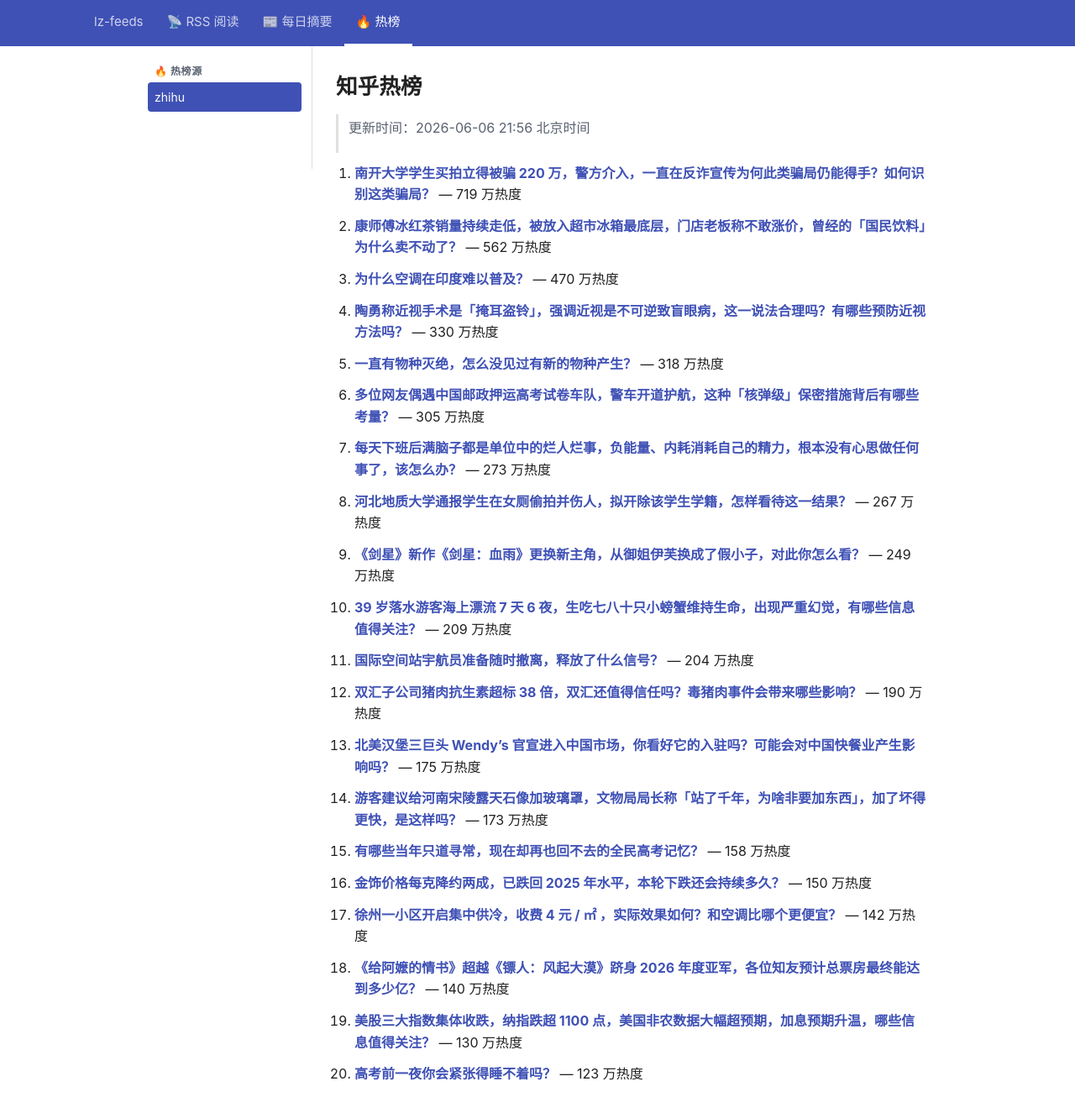
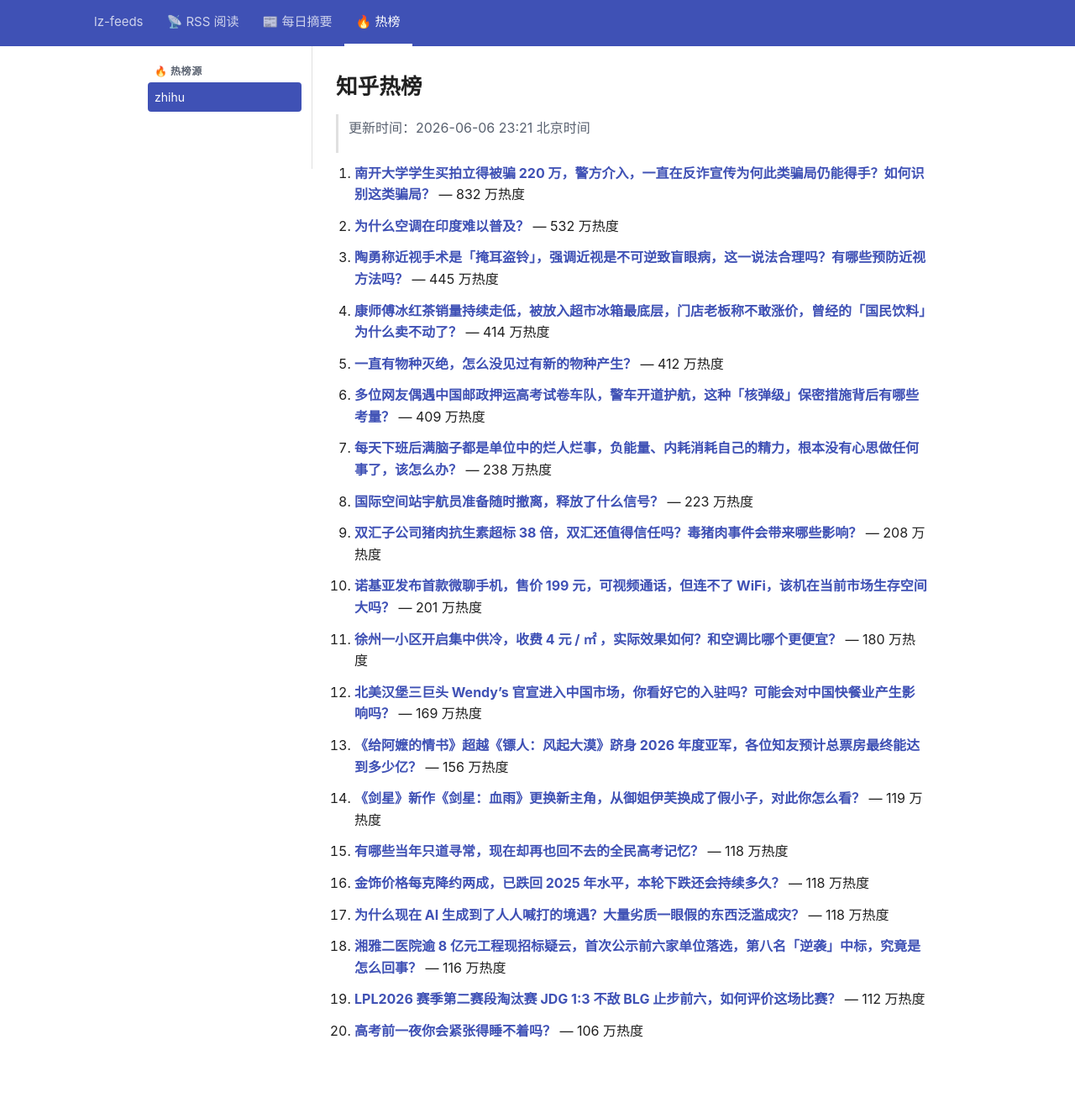
Before and after one commit to lizhang0101/lz-feeds, a Jekyll site: the page built from _hotlist/zhihu.md, in a window 1280 px wide and 1356 px high. Shown: the top 1325 px of the window at 84% size. Built offline with Jekyll 4.4.1, drawn with Linux system fonts in a browser that asks for light colours.

Commit message:
hotlist: 2026-06-06T15:21Z

```diff
--- a/_hotlist/zhihu.md
+++ b/_hotlist/zhihu.md
@@ -1,48 +1,48 @@
 ---
-updated: 2026-06-06 21:56 北京时间
+updated: 2026-06-06 23:21 北京时间
 count: 20
 ---
 
 # 知乎热榜
 
-> 更新时间：2026-06-06 21:56 北京时间
+> 更新时间：2026-06-06 23:21 北京时间
 
-1. **[南开大学学生买拍立得被骗 220 万，警方介入，一直在反诈宣传为何此类骗局仍能得手？如何识别这类骗局？](https://www.zhihu.com/question/2046240178335900195)** — 719 万热度
+1. **[南开大学学生买拍立得被骗 220 万，警方介入，一直在反诈宣传为何此类骗局仍能得手？如何识别这类骗局？](https://www.zhihu.com/question/2046240178335900195)** — 832 万热度
 
-2. **[康师傅冰红茶销量持续走低，被放入超市冰箱最底层，门店老板称不敢涨价，曾经的「国民饮料」为什么卖不动了？](https://www.zhihu.com/question/2046230219217020704)** — 562 万热度
+2. **[为什么空调在印度难以普及？](https://www.zhihu.com/question/2043478687870341842)** — 532 万热度
 
-3. **[为什么空调在印度难以普及？](https://www.zhihu.com/question/2043478687870341842)** — 470 万热度
+3. **[陶勇称近视手术是「掩耳盗铃」，强调近视是不可逆致盲眼病，这一说法合理吗？有哪些预防近视方法吗？](https://www.zhihu.com/question/2046232710452965574)** — 445 万热度
 
-4. **[陶勇称近视手术是「掩耳盗铃」，强调近视是不可逆致盲眼病，这一说法合理吗？有哪些预防近视方法吗？](https://www.zhihu.com/question/2046232710452965574)** — 330 万热度
+4. **[康师傅冰红茶销量持续走低，被放入超市冰箱最底层，门店老板称不敢涨价，曾经的「国民饮料」为什么卖不动了？](https://www.zhihu.com/question/2046230219217020704)** — 414 万热度
 
-5. **[一直有物种灭绝，怎么没见过有新的物种产生？](https://www.zhihu.com/question/2045413383533593052)** — 318 万热度
+5. **[一直有物种灭绝，怎么没见过有新的物种产生？](https://www.zhihu.com/question/2045413383533593052)** — 412 万热度
 
-6. **[多位网友偶遇中国邮政押运高考试卷车队，警车开道护航，这种「核弹级」保密措施背后有哪些考量？](https://www.zhihu.com/question/2046197883309913894)** — 305 万热度
+6. **[多位网友偶遇中国邮政押运高考试卷车队，警车开道护航，这种「核弹级」保密措施背后有哪些考量？](https://www.zhihu.com/question/2046197883309913894)** — 409 万热度
 
-7. **[每天下班后满脑子都是单位中的烂人烂事，负能量、内耗消耗自己的精力，根本没有心思做任何事了，该怎么办？](https://www.zhihu.com/question/1904719559950340879)** — 273 万热度
+7. **[每天下班后满脑子都是单位中的烂人烂事，负能量、内耗消耗自己的精力，根本没有心思做任何事了，该怎么办？](https://www.zhihu.com/question/1904719559950340879)** — 238 万热度
 
-8. **[河北地质大学通报学生在女厕偷拍并伤人，拟开除该学生学籍，怎样看待这一结果？](https://www.zhihu.com/question/2046526772502427388)** — 267 万热度
+8. **[国际空间站宇航员准备随时撤离，释放了什么信号？](https://www.zhihu.com/question/2046390911161067269)** — 223 万热度
 
-9. **[《剑星》新作《剑星：血雨》更换新主角，从御姐伊芙换成了假小子，对此你怎么看？](https://www.zhihu.com/question/2046527409537786157)** — 249 万热度
+9. **[双汇子公司猪肉抗生素超标 38 倍，双汇还值得信任吗？毒猪肉事件会带来哪些影响？](https://www.zhihu.com/question/2042585243748759358)** — 208 万热度
 
-10. **[39 岁落水游客海上漂流 7 天 6 夜，生吃七八十只小螃蟹维持生命，出现严重幻觉，有哪些信息值得关注？](https://www.zhihu.com/question/2046220683328370099)** — 209 万热度
+10. **[诺基亚发布首款微聊手机，售价 199 元，可视频通话，但连不了 WiFi，该机在当前市场生存空间大吗？](https://www.zhihu.com/question/2043731506648934117)** — 201 万热度
 
-11. **[国际空间站宇航员准备随时撤离，释放了什么信号？](https://www.zhihu.com/question/2046390911161067269)** — 204 万热度
+11. **[徐州一小区开启集中供冷，收费 4 元 / ㎡ ，实际效果如何？和空调比哪个更便宜？](https://www.zhihu.com/question/2046182461218841623)** — 180 万热度
 
-12. **[双汇子公司猪肉抗生素超标 38 倍，双汇还值得信任吗？毒猪肉事件会带来哪些影响？](https://www.zhihu.com/question/2042585243748759358)** — 190 万热度
+12. **[北美汉堡三巨头 Wendy's 官宣进入中国市场，你看好它的入驻吗？可能会对中国快餐业产生影响吗？](https://www.zhihu.com/question/2046295115698631558)** — 169 万热度
 
-13. **[北美汉堡三巨头 Wendy's 官宣进入中国市场，你看好它的入驻吗？可能会对中国快餐业产生影响吗？](https://www.zhihu.com/question/2046295115698631558)** — 175 万热度
+13. **[《给阿嬷的情书》超越《镖人：风起大漠》跻身 2026 年度亚军，各位知友预计总票房最终能达到多少亿？](https://www.zhihu.com/question/2044496721317553476)** — 156 万热度
 
-14. **[游客建议给河南宋陵露天石像加玻璃罩，文物局局长称「站了千年，为啥非要加东西」，加了坏得更快，是这样吗？](https://www.zhihu.com/question/2046276749374366250)** — 173 万热度
+14. **[《剑星》新作《剑星：血雨》更换新主角，从御姐伊芙换成了假小子，对此你怎么看？](https://www.zhihu.com/question/2046527409537786157)** — 119 万热度
 
-15. **[有哪些当年只道寻常，现在却再也回不去的全民高考记忆？](https://www.zhihu.com/question/2043009167305307105)** — 158 万热度
+15. **[有哪些当年只道寻常，现在却再也回不去的全民高考记忆？](https://www.zhihu.com/question/2043009167305307105)** — 118 万热度
 
-16. **[金饰价格每克降约两成，已跌回 2025 年水平，本轮下跌还会持续多久？](https://www.zhihu.com/question/2046511500236255750)** — 150 万热度
+16. **[金饰价格每克降约两成，已跌回 2025 年水平，本轮下跌还会持续多久？](https://www.zhihu.com/question/2046511500236255750)** — 118 万热度
 
-17. **[徐州一小区开启集中供冷，收费 4 元 / ㎡ ，实际效果如何？和空调比哪个更便宜？](https://www.zhihu.com/question/2046182461218841623)** — 142 万热度
+17. **[为什么现在 AI 生成到了人人喊打的境遇？大量劣质一眼假的东西泛滥成灾？](https://www.zhihu.com/question/2044941270087463980)** — 118 万热度
 
-18. **[《给阿嬷的情书》超越《镖人：风起大漠》跻身 2026 年度亚军，各位知友预计总票房最终能达到多少亿？](https://www.zhihu.com/question/2044496721317553476)** — 140 万热度
+18. **[湘雅二医院逾 8 亿元工程现招标疑云，首次公示前六家单位落选，第八名「逆袭」中标，究竟是怎么回事？](https://www.zhihu.com/question/2046169642935088399)** — 116 万热度
 
-19. **[美股三大指数集体收跌，纳指跌超 1100 点，美国非农数据大幅超预期，加息预期升温，哪些信息值得关注？](https://www.zhihu.com/question/2046360260902909588)** — 130 万热度
+19. **[LPL2026 赛季第二赛段淘汰赛 JDG 1:3 不敌 BLG 止步前六，如何评价这场比赛？](https://www.zhihu.com/question/2046623163468063361)** — 112 万热度
 
-20. **[高考前一夜你会紧张得睡不着吗？](https://www.zhihu.com/question/2042566078593749050)** — 123 万热度
+20. **[高考前一夜你会紧张得睡不着吗？](https://www.zhihu.com/question/2042566078593749050)** — 106 万热度
```
